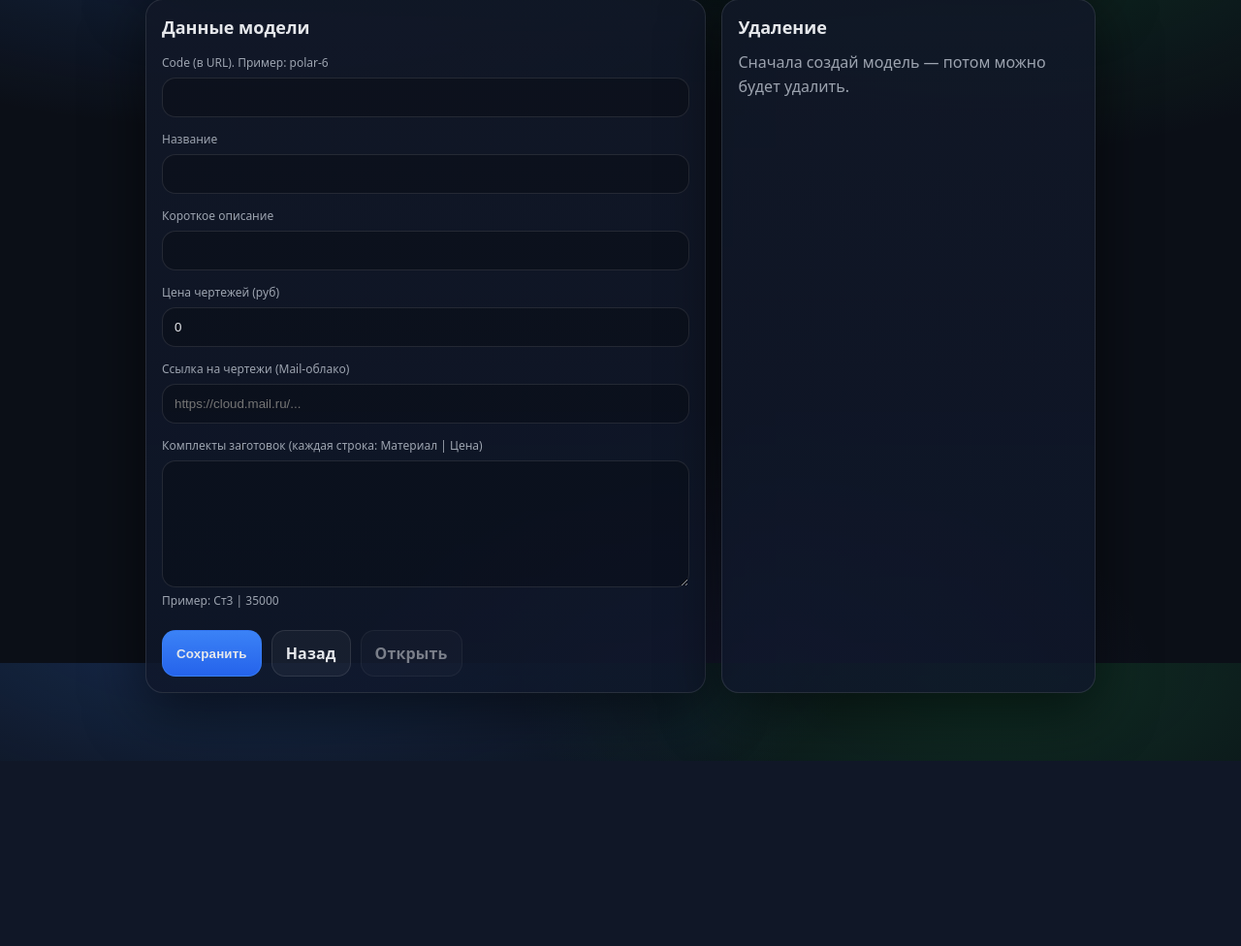
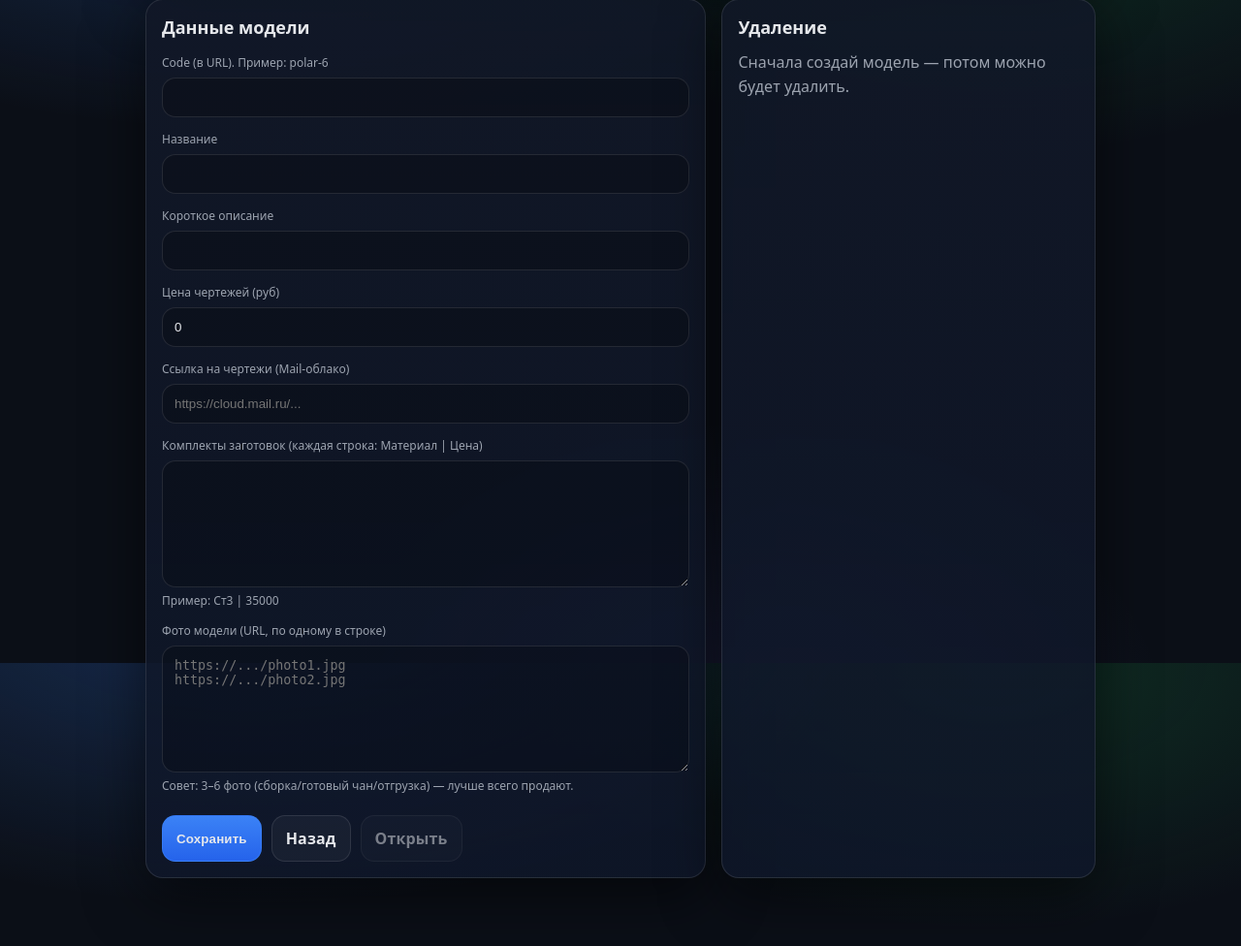
Before and after one commit to Dmitryntvh/AVITO, a FastAPI app: page /admin/models/new in a window 1280 px wide. Shown: the part 116-1092 px from the top of the page at 97% size. Before the commit the page ends 891 px from the top, so only its background shows below. Run offline with FastAPI, Linux system fonts and the light colour scheme; the visitor is signed in with stand-in values (Sample User, id 1).

Commit message:
Enhance admin model form with image input and warning
Added a new textarea for image URLs and updated deletion warning.

```diff
--- a/app/templates/admin_model_form.html
+++ b/app/templates/admin_model_form.html
@@ -52,6 +52,13 @@
             <div class="small">Пример: Ст3 | 35000</div>
           </div>
 
+          <div class="field">
+            <label>Фото модели (URL, по одному в строке)</label>
+            <textarea class="input" name="images_text" rows="7" style="resize:vertical;"
+              placeholder="https://.../photo1.jpg&#10;https://.../photo2.jpg">{{ m.images_text }}</textarea>
+            <div class="small">Совет: 3–6 фото (сборка/готовый чан/отгрузка) — лучше всего продают.</div>
+          </div>
+
           <div class="btnrow">
             <button class="btn primary" type="submit">Сохранить</button>
             <a class="btn ghost" href="/admin/models">Назад</a>
@@ -65,7 +72,7 @@
         {% if is_new %}
           <p>Сначала создай модель — потом можно будет удалить.</p>
         {% else %}
-          <div class="alert">Удаление необратимо. Комплекты также удалятся.</div>
+          <div class="alert">Удаление необратимо. Комплекты и фото также удалятся.</div>
           <form method="post" action="/admin/models/delete" style="margin-top:12px;">
             <input type="hidden" name="code" value="{{ m.code }}">
             <button class="btn" type="submit" style="background: rgba(239,68,68,.18); border-color: rgba(239,68,68,.35);">Удалить модель</button>
```
